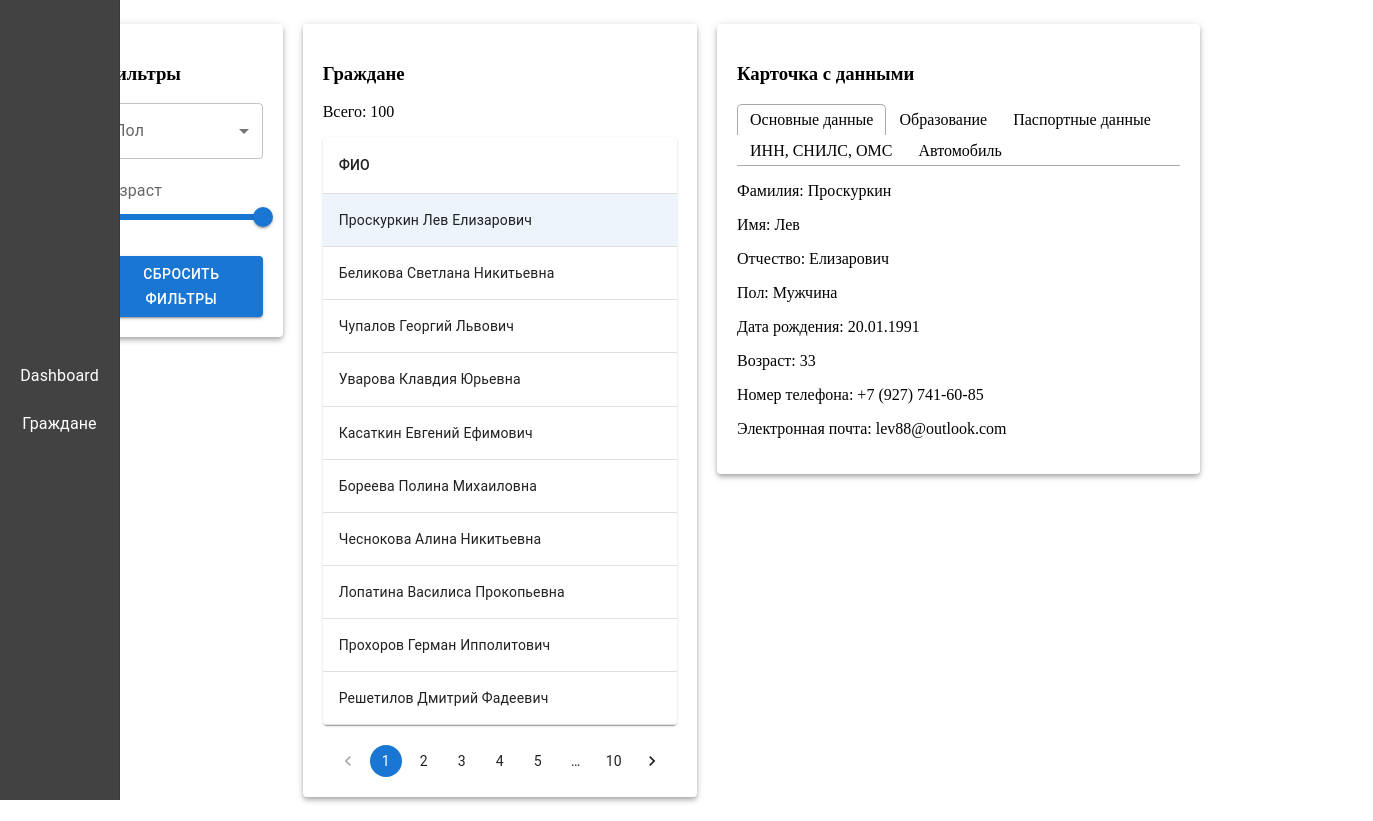
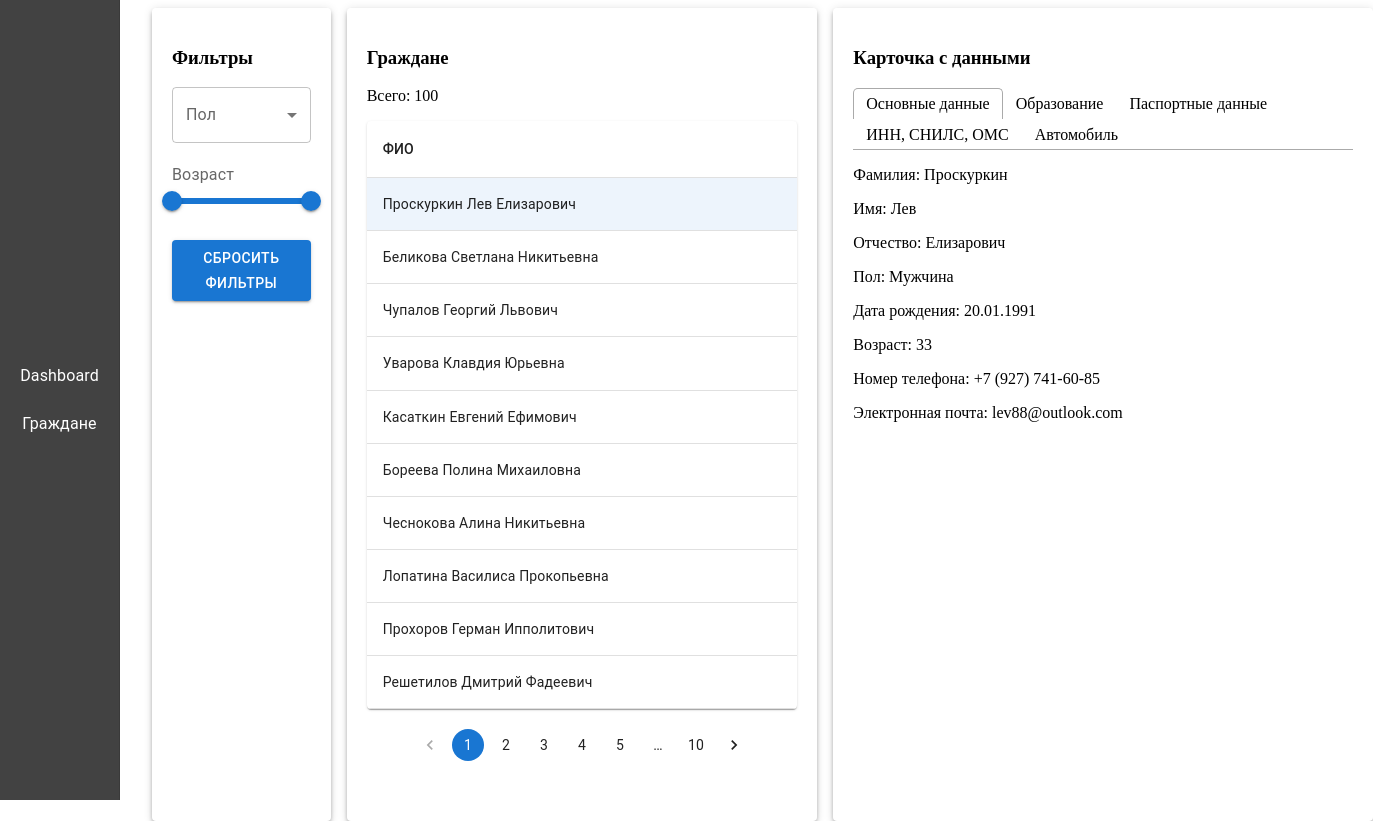
Before and after one commit to B1ckbeard/npc-irs, a React (Vite) app: page /npc-irs/citizens in a window 1280 px wide. Shown: the whole page, 1373 px wide, since content can reach past the window. Built offline with nearby package versions, Linux system fonts and the light colour scheme.

Commit message:
some changes

```diff
--- a/src/components/CitizensList.jsx
+++ b/src/components/CitizensList.jsx
@@ -14,7 +14,8 @@ import {
   TableRow,
   Paper,
   Pagination,
-  Box
+  Box,
+  Grid2
 } from '@mui/material';
 import CitizenCard from './CitizenCard';
 
@@ -71,8 +72,9 @@ const CitizensList = ({ data }) => {
   const paginatedData = filteredData.slice((page - 1) * rowsPerPage, page * rowsPerPage);
 
   return (
-    <Box sx={{ display: 'flex', height: '100%', justifyContent:'space-between', padding:'16px' }}>
-      <Box sx={{ height: '100%', padding: '20px', boxShadow: 4, borderRadius: 1 }}>
+    <Grid2 container spacing={2}>
+      <Grid2 size={{ xs: 12, md: 2 }}>
+        <Box sx={{ height: '100%', padding: '20px', boxShadow: 4, borderRadius: 1 }}>
         <h3>Фильтры</h3>
         <FormControl fullWidth>
           <InputLabel id="gender-label">Пол</InputLabel>
@@ -108,8 +110,11 @@ const CitizensList = ({ data }) => {
         >
           Сбросить фильтры
         </Button>
-      </Box>
-      <Box sx={{ height: '100%', width: '400px', padding: '20px', marginLeft: '20px', boxShadow: 4, borderRadius: 1 }}>
+        </Box>
+      </Grid2>
+
+      <Grid2 size={{ xs: 12, md: 5 }}>
+      <Box sx={{ height: '100%', padding: '20px', boxShadow: 4, borderRadius: 1 }}>
         <h3>Граждане</h3>
         <p>Всего: {filteredData.length}</p>
         <TableContainer component={Paper}>
@@ -141,12 +146,16 @@ const CitizensList = ({ data }) => {
           style={{ marginTop: '20px', display: 'flex', justifyContent: 'center' }}
         />
       </Box>
-      <Box sx={{ height: '100%', width: '500px', padding: '20px', marginLeft: '20px', boxShadow: 4, borderRadius: 1 }}>
+      </Grid2>
+
+      <Grid2 size={{ xs: 12, md: 5 }}>
+      <Box sx={{ height: '100%', width: '500px', padding: '20px', boxShadow: 4, borderRadius: 1 }}>
           {selectedPerson && (
             <CitizenCard person={selectedPerson} />
           )}
       </Box>
-    </Box>
+      </Grid2>
+    </Grid2>
   );
 };
 
--- a/src/pages/Citizens.jsx
+++ b/src/pages/Citizens.jsx
@@ -14,7 +14,7 @@ const Citizens = () => {
   return (
     <div style={{ height: '100%' }}>
       <NavBar />
-      <Container>
+      <Container maxWidth="lg" sx={{ marginLeft:'120px' }}>
         <CitizensList data={data} />
       </Container>
     </div>
--- a/src/pages/DashBoard.jsx
+++ b/src/pages/DashBoard.jsx
@@ -40,14 +40,14 @@ const Dashboard = () => {
   return (
     <div style={{ height: '100%' }}>
       <NavBar />
-      <Container maxWidth="lg" sx={{ padding: '16px', flexGrow: 1 }}>
+      <Container maxWidth="lg" sx={{ marginLeft:'120px' }}>
         <Typography variant="h4" gutterBottom>
           Dashboard
         </Typography>
         <Grid2 container spacing={2}>
-          <Grid2 size={6}>
+          <Grid2 size={{ xs: 12, md: 6 }}>
             <Card elevation={3}
-              sx={{ height: '150px', display: 'flex', alignItems: 'center', justifyContent: 'center', marginBottom: '10px' }}
+              sx={{ height: '150px', display: 'flex', alignItems: 'center', justifyContent: 'center' }}
             >
               <CardContent>
                 <Typography variant="h6" align="center" gutterBottom>
@@ -59,7 +59,7 @@ const Dashboard = () => {
               </CardContent>
             </Card>
           </Grid2>
-          <Grid2 size={6}>
+          <Grid2 size={{ xs: 12, md: 6 }}>
             <Card elevation={3}
               sx={{ height: '150px', display: 'flex', alignItems: 'center', justifyContent: 'center' }}
             >
@@ -73,7 +73,7 @@ const Dashboard = () => {
               </CardContent>
             </Card>
           </Grid2>
-          <Grid2 size={4}>
+          <Grid2 size={{ xs: 12, md: 4 }}>
             <Paper elevation={3} sx={{padding:'16px'}} align="center">
               <Typography variant="h6" align="center" gutterBottom>
                 Распределение по полу
@@ -97,7 +97,7 @@ const Dashboard = () => {
               </PieChart>
             </Paper>
           </Grid2>
-          <Grid2 size={4}>
+          <Grid2 size={{ xs: 12, md: 4 }}>
             <Paper elevation={3} sx={{padding:'16px'}} align="center">
               <Typography variant="h6" align="center" gutterBottom>
                 Распределение по городам
@@ -117,7 +117,7 @@ const Dashboard = () => {
               </PieChart>
             </Paper>
           </Grid2>
-          <Grid2 size={4}>
+          <Grid2 size={{ xs: 12, md: 4 }}>
             <Paper elevation={3} sx={{padding:'16px'}} align="center">
               <Typography variant="h6" align="center" gutterBottom>
                 Распределение по маркам авто
```
